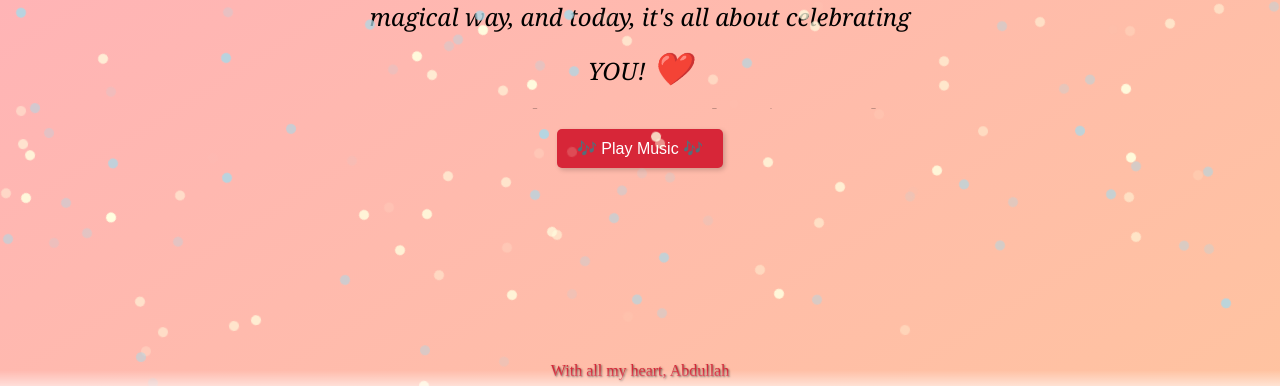
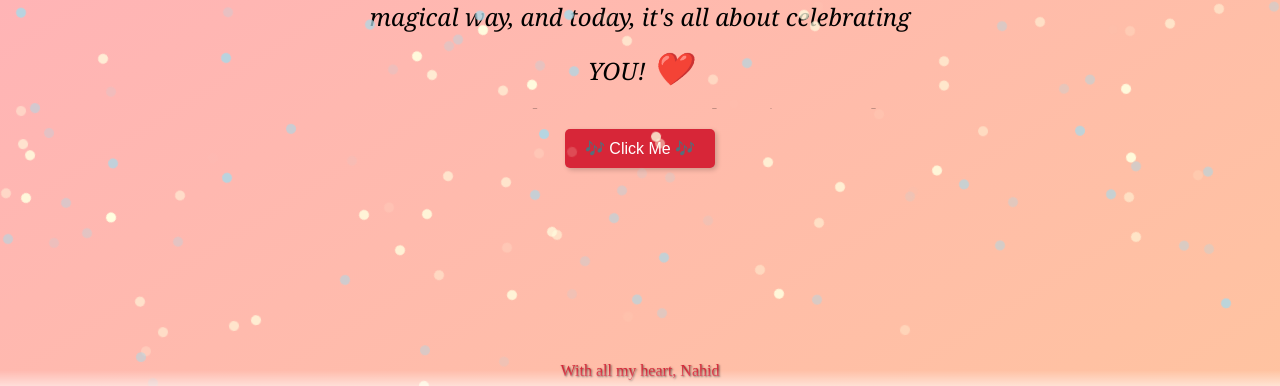
Before and after one commit to AbdullahAlMahdi99/abdullahalmahdi99.github.io, a plain HTML site: page index.html in a window 1280 px wide. Shown: the part 400-786 px from the top of the page. Drawn offline with Linux system fonts and the light colour scheme; a web font is replaced by a local one.

Commit message:
index.html

```diff
--- a/index.html
+++ b/index.html
@@ -168,10 +168,10 @@
   </p>
 
   <!-- Play Music Button -->
-  <button class="play-button" onclick="playMusic()">🎶 Play Music 🎶</button>
+  <button class="play-button" onclick="playMusic()">🎶 Click Me 🎶</button>
 
   <footer>
-    With all my heart, Abdullah
+    With all my heart, Nahid
   </footer>
 
   <!-- Sprinkle Script -->
@@ -188,7 +188,7 @@
     }
 
     // Play Music Script
-    let audio = new Audio('your-audio-file.mp3'); // Replace with your audio file
+    let audio = new Audio('birthdaysong.mp3'); // Replace with your audio file
     function playMusic() {
       audio.play();
       audio.loop = true; // Loop the audio
```
